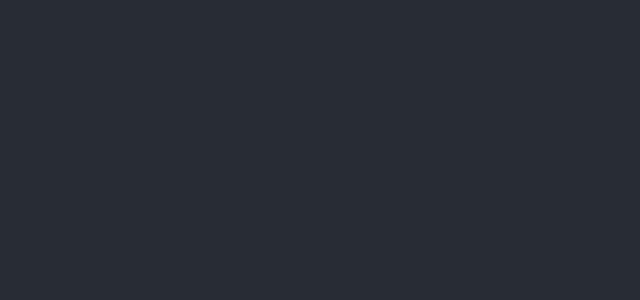
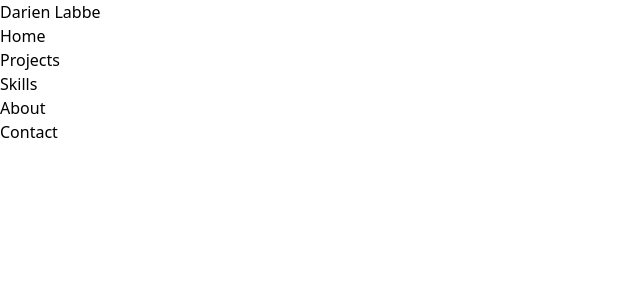
Before and after one commit to darienlabbe/darienlabbe.github.io, a React (Create React App) app: page / in a window 1280 px wide. Shown: the top 300 px of the page, without its empty margins (0-640 px from the left). Built offline with nearby package versions, Linux system fonts and the light colour scheme.

Commit message:
added basic nav bar

```diff
--- a/public/index.html
+++ b/public/index.html
@@ -7,7 +7,7 @@
     <meta name="description" content="Web site created using create-react-app"/>
     <link rel="apple-touch-icon" href="%PUBLIC_URL%/manifest.json" />
     <link href="./output.css" rel="stylesheet">
-    <title>Portfolio Website</title>
+    <title>Darien's Portfolio Website</title>
   </head>
   <body>
     <script></script>
--- a/src/App.js
+++ b/src/App.js
@@ -1,11 +1,23 @@
 import React from 'react';
-import './App.css';
 
 function App() {
   return (
     <div className="">
-      <header className="App-header">
-
+      <header className="">
+        <div>
+          <div>
+            <a>Darien Labbe</a>
+          </div>
+          <div>
+            <ul>
+              <li>Home</li>
+              <li>Projects</li>
+              <li>Skills</li>
+              <li>About</li>
+              <li>Contact</li>
+            </ul>
+          </div>
+        </div>
       </header>
     </div>
   );
```
